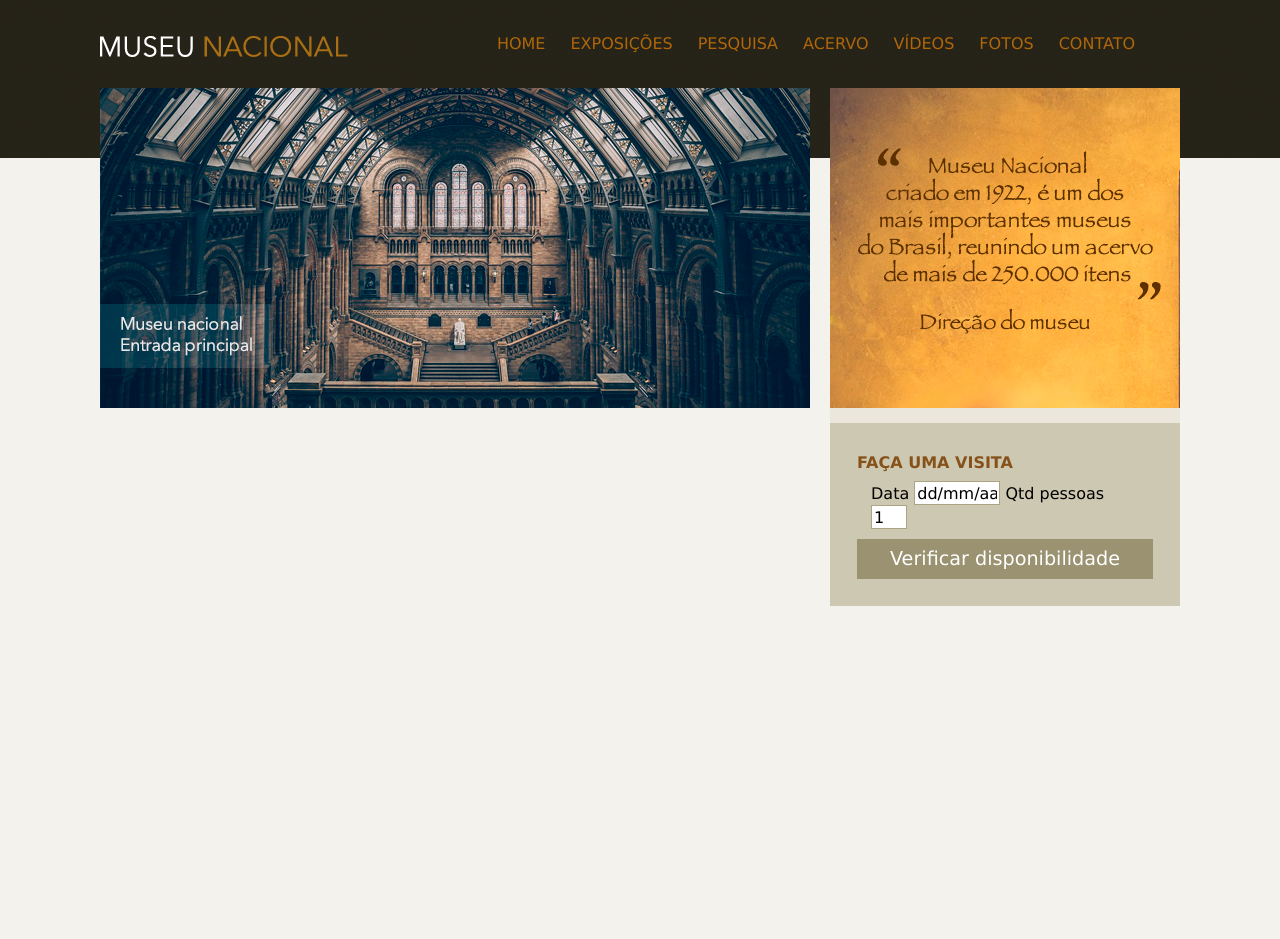
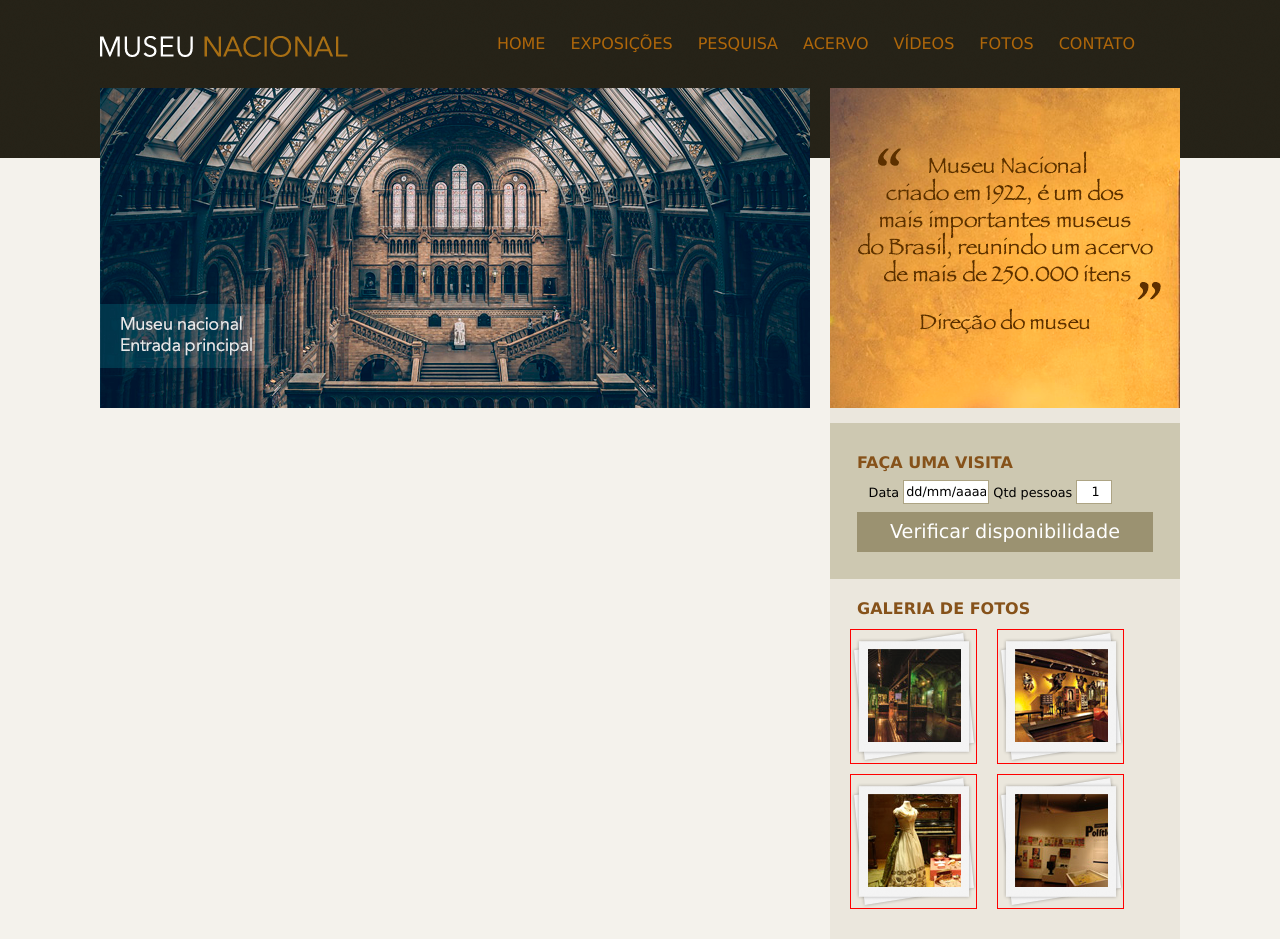
Before and after one commit to rafaelcardosodesouza/museuNacional, a plain HTML site: page index.html in a window 1280 px wide. Before the commit the page ends 800 px from the top, so only its background shows below. Drawn offline with Linux system fonts and the light colour scheme.

Commit message:
finalziado area galeria

```diff
--- a/index.html
+++ b/index.html
@@ -52,10 +52,25 @@
                             <input class="campo" type="text" id="data" value="dd/mm/aaaa"/>
 
                             <label for="qtd">Qtd pessoas</label>
-                            <input class="campo" style="width: 30px; " type="text" id="qtd" value="1"/>
+                            <input class="campo" style="width: 30px; " type="text" id="qtd" value="&nbsp  1"/>
                         </fieldset>
                         <input class="botao" type="submit" value="Verificar disponibilidade">
                     </form>
+                </section>
+                <section id="galeria">
+                    <h4>Galeria de fotos</h4>
+                    <a href="">
+                        <img src="./style/img/imagem1.jpg" height="93px" width="93px" alt="imagem da galeria1">
+                    </a>
+                    <a href="">
+                        <img src="./style/img/imagem2.jpg" height="93px" width="93px" alt="imagem da galeria2">
+                    </a>
+                    <a href="">
+                        <img src="./style/img/imagem3.jpg" height="93px" width="93px" alt="imagem da galeria3">
+                    </a>
+                    <a href="">
+                        <img src="./style/img/imagem4.jpg" height="93px" width="93px" alt="imagem da galeria4">
+                    </a>
                 </section>
             </aside>
 
--- a/style/style.css
+++ b/style/style.css
@@ -73,6 +73,7 @@ aside {
     width: 350px;
     float: right;
     background-color: #ebe7dd;
+    padding-bottom: 30px;
 }
 
 section#visita {
@@ -81,12 +82,28 @@ section#visita {
     margin-top: 10px;
 
 }
-
 h4 {
     color: #86521a;
     text-transform: uppercase;
     padding-bottom: 3px;
     margin-bottom: 0;
+}
+/* galeria */
+section#galeria a{
+    display: block;
+    background: url(./img/fundo-foto.png) no-repeat;
+    border: 1px solid red;
+    float: left;
+    padding: 17px 15px 17px 15px;
+    margin: 10px 0 0 20px;
+}
+section#galeria img{
+    margin-left: 2px;
+    margin-top: 2px ;
+}
+
+section#galeria h4{
+    padding: 0 27px 0 27px;
 }
 
 /* fomr */
@@ -114,6 +131,7 @@ input.botao {
 }
 fieldset{
     border: none;
+    font-size: 0.8em;
 
 }
 #visita legend {
```
